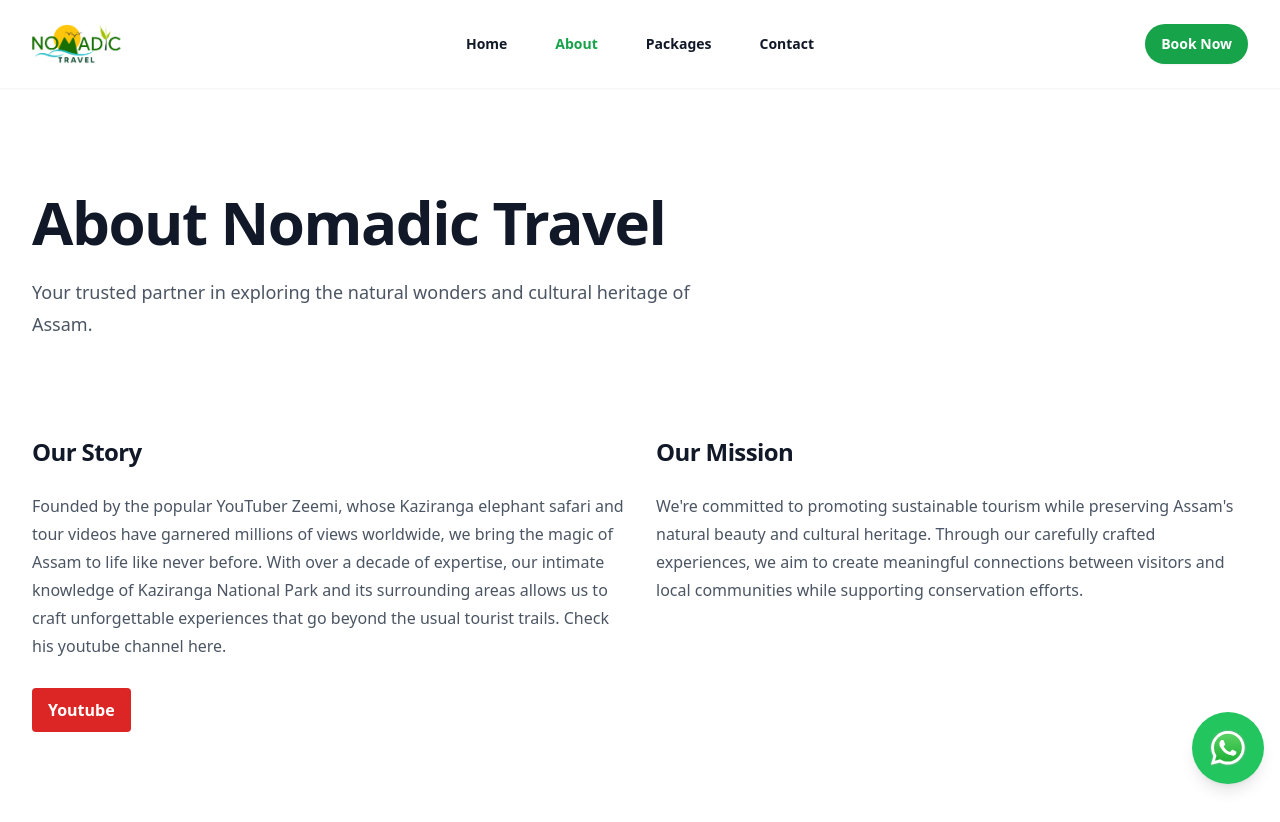
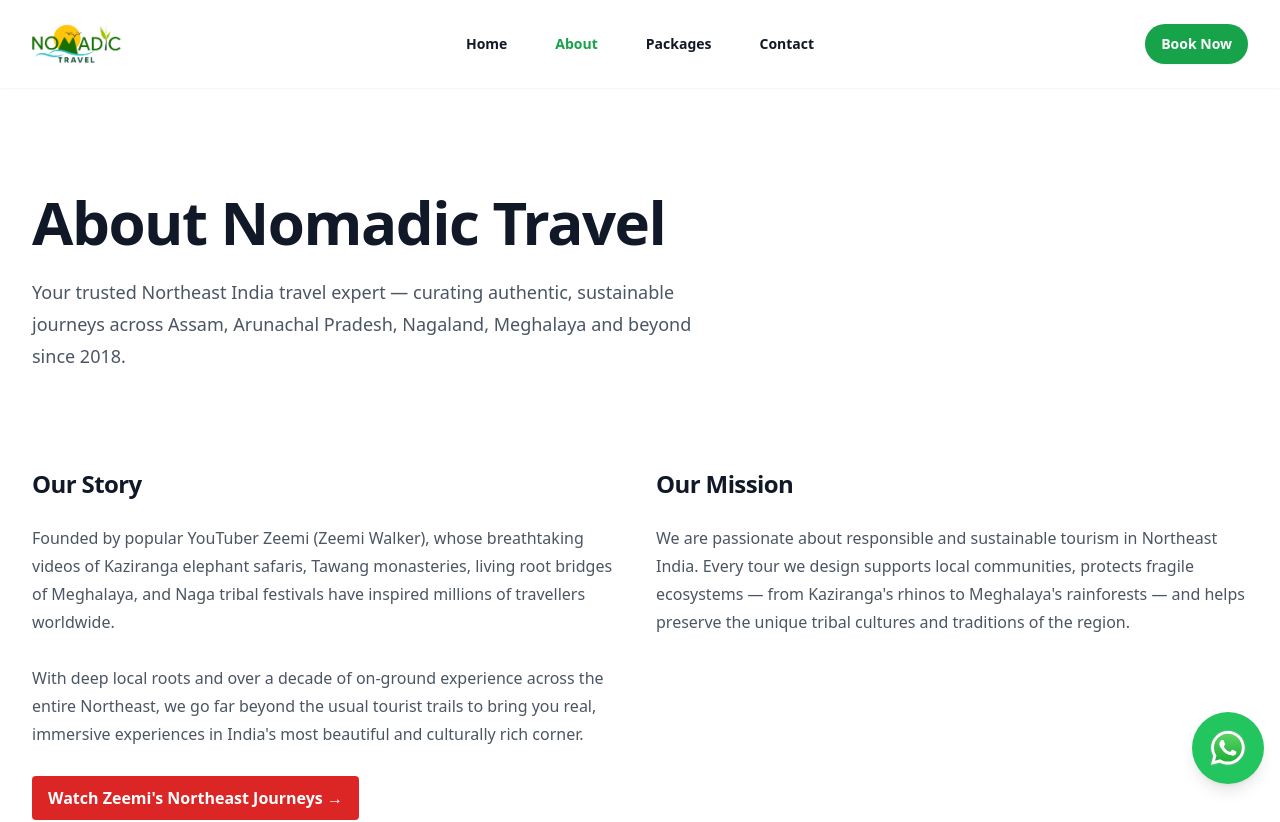
Before and after one commit to iamkallolpratim/nomadic-travel, a React (Vite) app: page /about in a window 1280 px wide. Shown: the top 822 px of the page. Built offline with nearby package versions, Linux system fonts and the light colour scheme.

Commit message:
Update About.tsx

```diff
--- a/src/pages/About.tsx
+++ b/src/pages/About.tsx
@@ -8,8 +8,9 @@
               About Nomadic Travel
             </h1>
             <p className="mt-6 text-lg leading-8 text-gray-600">
-              Your trusted partner in exploring the natural wonders and cultural
-              heritage of Assam.
+              Your trusted Northeast India travel expert — curating authentic,
+              sustainable journeys across Assam, Arunachal Pradesh, Nagaland,
+              Meghalaya and beyond since 2018.
             </p>
           </div>
 
@@ -19,17 +20,20 @@
                 Our Story
               </h2>
               <p className="mt-6 text-base leading-7 text-gray-600">
-                Founded by the popular YouTuber Zeemi, whose Kaziranga elephant
-                safari and tour videos have garnered millions of views
-                worldwide, we bring the magic of Assam to life like never
-                before. With over a decade of expertise, our intimate knowledge
-                of Kaziranga National Park and its surrounding areas allows us
-                to craft unforgettable experiences that go beyond the usual
-                tourist trails. Check his youtube channel here.
+                Founded by popular YouTuber Zeemi (Zeemi Walker), whose
+                breathtaking videos of Kaziranga elephant safaris, Tawang
+                monasteries, living root bridges of Meghalaya, and Naga tribal
+                festivals have inspired millions of travellers worldwide.
+                <br />
+                <br />
+                With deep local roots and over a decade of on-ground experience
+                across the entire Northeast, we go far beyond the usual tourist
+                trails to bring you real, immersive experiences in India's most
+                beautiful and culturally rich corner.
                 <br />
                 <br />
                 <button
-                  className="bg-red-600 hover:bg-blue-700 text-white font-bold py-2 px-4 rounded"
+                  className="bg-red-600 hover:bg-red-700 text-white font-bold py-2 px-4 rounded"
                   onClick={() =>
                     window.open(
                       "https://www.youtube.com/@zeemiwalker",
@@ -37,7 +41,7 @@
                     )
                   }
                 >
-                  Youtube
+                  Watch Zeemi's Northeast Journeys →
                 </button>
               </p>
             </div>
@@ -47,29 +51,30 @@
                 Our Mission
               </h2>
               <p className="mt-6 text-base leading-7 text-gray-600">
-                We're committed to promoting sustainable tourism while
-                preserving Assam's natural beauty and cultural heritage. Through
-                our carefully crafted experiences, we aim to create meaningful
-                connections between visitors and local communities while
-                supporting conservation efforts.
+                We are passionate about responsible and sustainable tourism in
+                Northeast India. Every tour we design supports local communities,
+                protects fragile ecosystems — from Kaziranga's rhinos to
+                Meghalaya's rainforests — and helps preserve the unique tribal
+                cultures and traditions of the region.
               </p>
             </div>
           </div>
 
+          {/* Images remain exactly the same */}
           <div className="mt-16 grid grid-cols-1 gap-8 lg:mt-24 lg:grid-cols-3">
             <img
               src="https://media.assettype.com/outlooktraveller%2F2023-10%2F5b58aa6a-cfcb-45a1-ad9f-5bad3b8984ee%2F106554149_744865456346625_1735154775456169959_n.jpg?w=1024&auto=format%2Ccompress&fit=max"
-              alt="Kaziranga National Park"
+              alt="Kaziranga National Park - One Horned Rhino"
               className="aspect-[4/3] rounded-2xl object-cover"
             />
             <img
               src="https://images.pexels.com/photos/392100/pexels-photo-392100.jpeg?auto=compress&cs=tinysrgb&w=1260&h=750&dpr=1"
-              alt="Tea Gardens"
+              alt="Assam Tea Gardens"
               className="aspect-[4/3] rounded-2xl object-cover"
             />
             <img
               src="https://heritageexplorer.in/backend_images/de152e87d81de862f8aab42f3a06874a-663dc7ec6aaeb.jpg"
-              alt="Local Culture"
+              alt="Northeast India Tribal Culture"
               className="aspect-[4/3] rounded-2xl object-cover"
             />
           </div>
```
